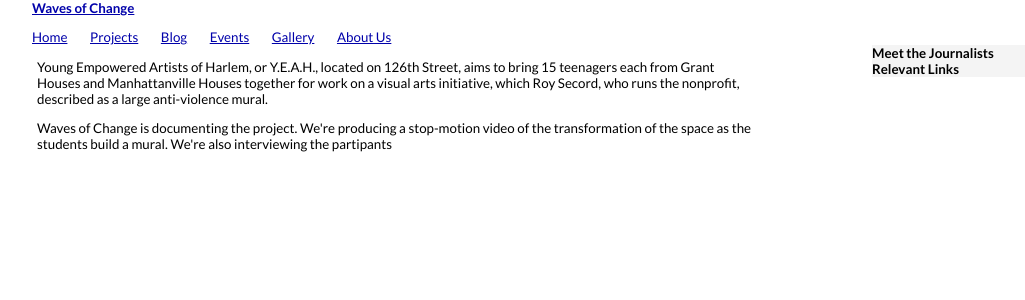
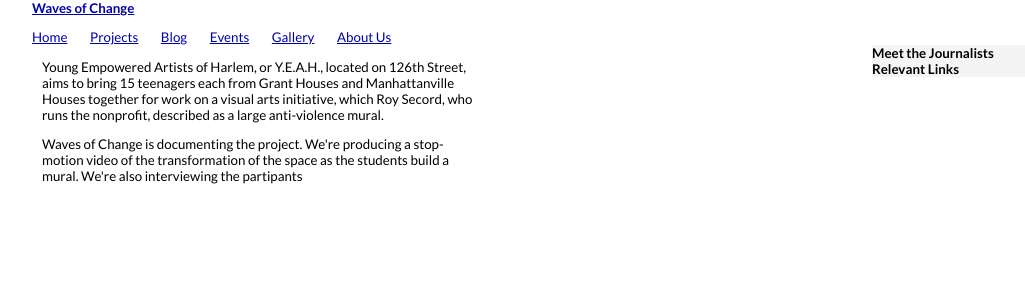
Before and after one commit to WavesofChange/woc-jekyll, a Jekyll site: the page built from projects/project-yeah.html, in a window 1280 px wide. Shown: the top 300 px of the page, without its empty margins (8-1033 px from the left). Built offline with Jekyll 4.4.1, drawn with Linux system fonts in a browser that asks for light colours.

Commit message:
fixed content width

```diff
--- a/projects/columbias-expansion-into-harlem.html
+++ b/projects/columbias-expansion-into-harlem.html
@@ -6,6 +6,7 @@
 categories: projects
 ---
 
+<section class="content">
 	<h1> Columbia's expansion into east Harlem. </h1>
 
 	<p>Ever took a stroll in a neighborhood to see a bunch of abandoned or unused buildings and wondered what their purpose was or will be? Well one example would be Columbia's expansion into Harlem or as they would like to call it Manhattanville in West Harlem. The 17 acre site that Columbia university will develop consists of the four large blocks from 129th street to 133rd street between Broadway and Twelfth Avenue. The expansion of Columbia requires the use of four large blocks as well as three properties on the east side of broadway from 131st to 134 street.</p>
@@ -21,6 +22,7 @@
 
 	<p>  The plan includes more that 6.8 million square feet of space for teaching, researching, underground parking, and support services. It will reconnect West Harlem to the new Hudson River waterfront park. The reason behind the creation of Manhattanville will be to provide thousands of new local jobs and maintain upper manhattan as a world center.
 	A couple of buildings that are planned to be built are a business school, an academic conference center, Jerome L Greene science center, school of the arts and a school of international and public affairs. The final project is said to be completed by 2033.</p>
+</section>
 
 <aside>
 	<div>
--- a/projects/def-dance-jam.html
+++ b/projects/def-dance-jam.html
@@ -6,6 +6,7 @@
 categories: projects
 ---
 
+<section class="content">
 	<p> Nefy and I are working on this project together. We will be photographing areas in Harlem that show the Hip-Hop and African culture. We're trying to see if both cultures merge together or stay separate. Some shots we're thinking of capturing are the drums playing on 125th and Lenox as well as the Muslim youth on 116th and Lenox. We plan to observe our surroundings more than we usually do. We're keeping an eye out for African fabric stores and the latest Hip-Hop fashion trends. </p>
 
 	<h2>DANCES</h2>
@@ -67,6 +68,7 @@
 		<a href="http://www.migrationpolicy.org/pubs/africanmigrationus.pdf">African Immigration from 1980-2009</a>
 		<p>Table 2: Black African Immigrants by Country of Origin, United States, 1980 to 2008-2009</p>
 	</section>
+</section>
 
 <aside>
 	<div>
--- a/projects/project-yeah.html
+++ b/projects/project-yeah.html
@@ -6,10 +6,12 @@
 categories: projects
 ---
 
-<div class="content">
-	<p>Young Empowered Artists of Harlem, or Y.E.A.H., located on 126th Street, aims to bring 15 teenagers each from Grant Houses and Manhattanville Houses together for work on a visual arts initiative, which Roy Secord, who runs the nonprofit, described as a large anti-violence mural.</p>
-  <p>Waves of Change is documenting the project. We're producing a stop-motion video of the transformation of the space as the students build a mural. We're also interviewing the partipants</p>
-</div>
+<section class="content">
+	<div class="content">
+		<p>Young Empowered Artists of Harlem, or Y.E.A.H., located on 126th Street, aims to bring 15 teenagers each from Grant Houses and Manhattanville Houses together for work on a visual arts initiative, which Roy Secord, who runs the nonprofit, described as a large anti-violence mural.</p>
+	  <p>Waves of Change is documenting the project. We're producing a stop-motion video of the transformation of the space as the students build a mural. We're also interviewing the partipants</p>
+	</div>
+</section>
 
 <aside>
 	<div>
--- a/projects/ps-186.html
+++ b/projects/ps-186.html
@@ -5,6 +5,8 @@
 date: 2013-07-29
 categories: project
 ---
+
+<section class="content">
 	<h1><strong>P.S. 186, Long Forgotten</strong></h1>
 
 	<img src="https://trello-attachments.s3.amazonaws.com/51d8ec4c1cc7870f4e003b9d/51ed6b0257de54314f0053c0/889dad3b089bf899fe66f02149abc8c9/CAM00096.jpg" height="350px">
@@ -42,7 +44,7 @@
 	</div>
 
 	<script type="text/javascript" src="{{ site.baseurl }}/js/slideshow.js"></script>
-</div>
+</section>
 
 <aside>
 	<div>
```
Also changed, not shown: projects/dance-theatre-of-harlem.html (+4 -3 lines). Lines whose indentation alone changed are shown as unchanged.
